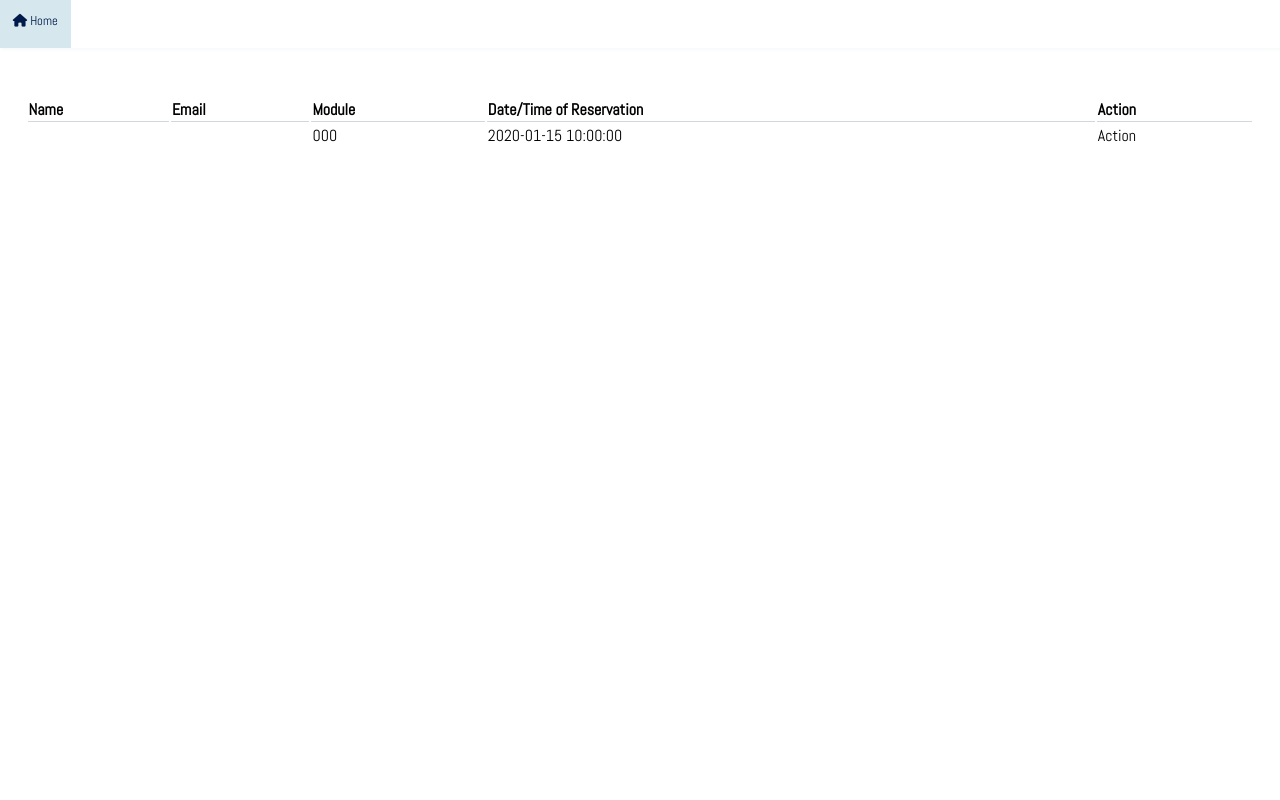
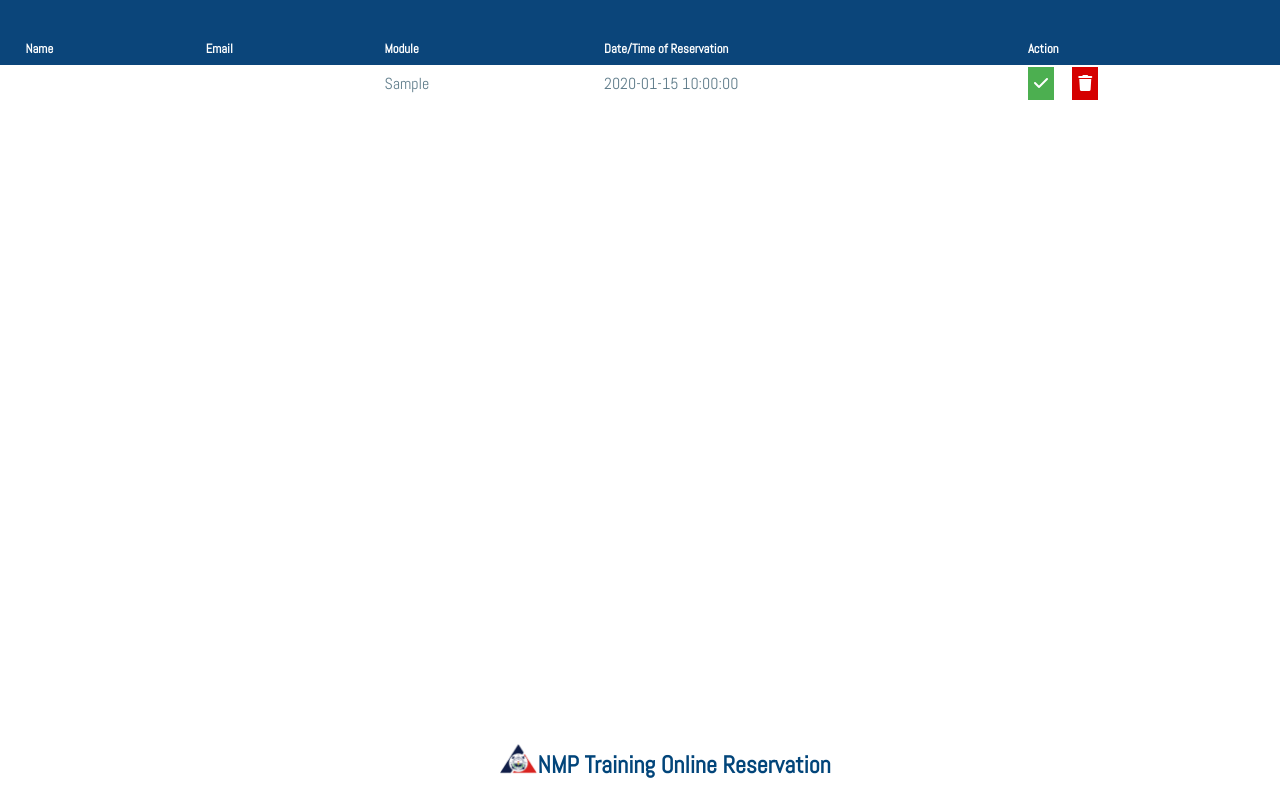
Before and after one commit to atocayon/online-verification, a CodeIgniter app: a page that uses application/views/traineeReservations.php in a window 1280 px wide. Run offline with CodeIgniter, Linux system fonts and the light colour scheme; tables that the repository leaves empty or names only in its code hold one stand-in row (values such as "Sample post"); some libraries are stand-ins or nearby versions.

Commit message:
admin trainee reservation dashboard

```diff
--- a/application/controllers/Nmp.php
+++ b/application/controllers/Nmp.php
@@ -113,4 +113,21 @@ class Nmp extends CI_Controller {
 		$this->load->view("traineeReservations");
 	}
 
+	public function confirmReservation(){
+		$id = $_GET["id"];
+		$confirm = $this->queries->confirmReservation($id);
+		if ($confirm) {
+			$this->admin();
+		}
+	}
+
+
+	public function deleteReservation(){
+		$id = $_GET["id"];
+		$delete = $this->queries->deleteReservation($id);
+		if ($delete) {
+			$this->admin();
+		}
+	}
+
 }
--- a/application/models/Queries.php
+++ b/application/models/Queries.php
@@ -52,8 +52,16 @@ class Queries extends CI_Model
   }
 
   public function insertReservation($fname, $mname, $lname, $email, $code){
-    $sql = $this->db->query("INSERT INTO reservations (fname, mname, lname, email, code) VALUES (AES_ENCRYPT('$fname', 'ilovenmp1230988'), AES_ENCRYPT('$mname', 'ilovenmp1230988'), AES_ENCRYPT('$lname', 'ilovenmp1230988'), AES_ENCRYPT('$email', 'ilovenmp1230988'), '$code')");
+    $sql = $this->db->query("INSERT INTO reservations (fname, mname, lname, email, code, status) VALUES (AES_ENCRYPT('$fname', 'ilovenmp1230988'), AES_ENCRYPT('$mname', 'ilovenmp1230988'), AES_ENCRYPT('$lname', 'ilovenmp1230988'), AES_ENCRYPT('$email', 'ilovenmp1230988'), '$code', 0)");
     return $sql;
   }
 
+  public function confirmReservation($id){
+    return $sql = $this->db->query("UPDATE reservations SET status = 1 WHERE id = '$id'");
+  }
+
+  public function deleteReservation($id){
+    return $sql = $this->db->query("DELETE FROM reservations WHERE id = '$id'");
+  }
+
 }
--- a/application/views/traineeReservations.php
+++ b/application/views/traineeReservations.php
@@ -4,12 +4,8 @@
     <?php include 'includes/head.php'; ?>
   </head>
   <body>
-    <div id="navbar-web">
-     <?php include 'includes/navbar-reservation.php'; ?>
-    </div>
-    <div class="spacer-1">
 
-    </div>
+
     <div class="trainee-reservation-container">
       <table>
         <thead>
@@ -23,15 +19,27 @@
         </thead>
         <tbody>
           <?php
-            $query = $this->db->query("SELECT concat(AES_DECRYPT(fname,'ilovenmp1230988'), ' ', LEFT(AES_DECRYPT(mname, 'ilovenmp1230988'),1), ' ', AES_DECRYPT(lname, 'ilovenmp1230988')) as name, AES_DECRYPT(email, 'ilovenmp1230988') as email, code, dateReserve FROM reservations");
+            $query = $this->db->query("SELECT id, concat(AES_DECRYPT(fname,'ilovenmp1230988'), ' ', LEFT(AES_DECRYPT(mname, 'ilovenmp1230988'),1), ' ', AES_DECRYPT(lname, 'ilovenmp1230988')) as name, AES_DECRYPT(email, 'ilovenmp1230988') as email, code, dateReserve FROM reservations WHERE status = 0");
             foreach ($query->result() as $row) {
               ?>
                 <tr>
                   <td><?= $row->name ?></td>
                   <td><?= $row->email ?></td>
-                  <td><?= $row->code ?></td>
-                  <td><?= $row->dateReserve ?></td>
-                  <td>Action</td>
+                  <td>
+                    <?php
+                      $module = $this->db->query("SELECT module FROM module WHERE modcode = '$row->code'");
+                      foreach ($module->result() as $value) {
+                        echo $value->module;
+                      }
+                    ?>
+                  </td>
+                  <td>
+                    <?= $row->dateReserve ?></td>
+                  <td>
+                    <a title="Confirm <?= $row->name ?>?" type="button" href="<?= base_url() ?>nmp/confirmReservation?id=<?= $row->id ?>" id="btn-confirmReservation" onclick="return confirm('Are you sure do you want to confirm <?= $row->name ?>?')"><i class="fas fa-check"></i></a>
+                    &nbsp;&nbsp;&nbsp;
+                    <a title="Delete <?= $row->name ?>?" type="button"  href="<?= base_url() ?>nmp/deleteReservation?id=<?= $row->id ?>" id="btn-deleteReservation" onclick="return confirm('Are you sure do you want to delete <?= $row->name ?>?')"><i class="fas fa-trash"></i></a>
+                  </td>
                 </tr>
               <?php
             }
@@ -40,5 +48,20 @@
       </table>
     </div>
 
+
+    <div class="nmp-logo-container">
+      <div class="row">
+        <div class="">
+          <img src="<?= base_url() ?>src/img/logo.png" id="nmp-logo">
+        </div>
+
+        <div class="">
+          <h2>NMP Training Online Reservation</h2>
+        </div>
+      </div>
+    </div>
+
+
+
   </body>
 </html>
--- a/src/styles/css/styles.css
+++ b/src/styles/css/styles.css
@@ -1763,15 +1763,70 @@ body {
   }
 }
 
+.trainee-reservation-container {
+  margin-bottom: 20vh;
+}
+
 .trainee-reservation-container table {
   width: 100vw;
+  border-collapse: collapse;
+}
+
+.trainee-reservation-container table th {
+  text-align: left;
+  color: #fff;
+  background: #0B457A;
   padding-left: 2vw;
   padding-right: 2vw;
-}
-
-.trainee-reservation-container table th {
-  text-align: left;
-  border-bottom: 1px solid #CFD8DC;
+  padding-top: 5vh;
+  padding-bottom: 1vh;
+  font-weight: bold;
+  font-size: 1vw;
+}
+
+.trainee-reservation-container table td {
+  color: #607D8B;
+  padding-left: 2vw;
+  padding-right: 2vw;
+  padding-top: 1vh;
+  padding-bottom: 1vh;
+}
+
+.trainee-reservation-container table tr:nth-child(even) {
+  background-color: #f2f2f2;
+}
+
+.trainee-reservation-container #btn-confirmReservation {
+  background: #4CAF50;
+  border: 1px solid #4CAF50;
+  color: #fff;
+  padding: 5px;
+}
+
+.trainee-reservation-container #btn-deleteReservation {
+  background: #d50000;
+  border: 1px solid #d50000;
+  color: #fff;
+  padding: 5px;
+}
+
+.nmp-logo-container {
+  position: fixed;
+  bottom: 0;
+  color: #02457a;
+  background: #fff;
+  width: 100vw;
+  padding-top: 1vh;
+}
+
+.nmp-logo-container #nmp-logo {
+  width: 3vw;
+  margin-left: 39vw;
+}
+
+.nmp-logo-container h2 {
+  margin-top: 6px;
+  font-weight: bold;
 }
 
 /*# sourceMappingURL=styles.css.map */
--- a/src/styles/sass/styles.scss
+++ b/src/styles/sass/styles.scss
@@ -246,14 +246,62 @@ body {
 }
 
 .trainee-reservation-container{
-
+  margin-bottom: 20vh;
   table{
     width: 100vw;
-    padding-left: 2vw;
-    padding-right: 2vw;
+    border-collapse: collapse;
     th{
       text-align: left;
-      border-bottom: 1px solid #CFD8DC;
+      color: #fff;
+      background: #0B457A;
+      padding-left: 2vw;
+      padding-right: 2vw;
+      padding-top: 5vh;
+      padding-bottom: 1vh;
+      font-weight: bold;
+      font-size: 1vw;
+    }
+    td{
+      color: #607D8B;
+      padding-left: 2vw;
+      padding-right: 2vw;
+      padding-top: 1vh;
+      padding-bottom: 1vh;
+    }
+
+    tr:nth-child(even) {
+      background-color: #f2f2f2;
     }
   }
+
+  #btn-confirmReservation{
+    background: #4CAF50;
+    border: 1px solid #4CAF50;
+    color: #fff;
+    padding: 5px;
+  }
+  #btn-deleteReservation{
+    background: #d50000;
+    border: 1px solid #d50000;
+    color: #fff;
+    padding: 5px;
+  }
 }
+
+.nmp-logo-container{
+  position: fixed;
+  bottom: 0;
+  color: $darkBlue;
+  background: #fff;
+  width: 100vw;
+  padding-top: 1vh;
+  #nmp-logo{
+    width: 3vw;
+    margin-left: 39vw;
+  }
+
+  h2{
+    margin-top: 6px;
+    font-weight: bold;
+  }
+}
```
Also changed, not shown: 1 other file.
